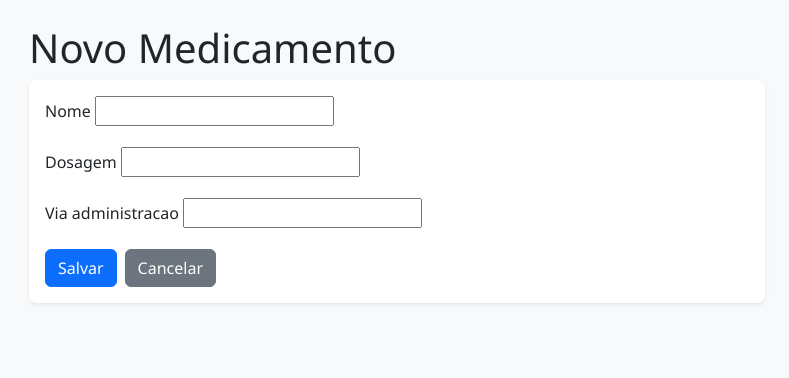
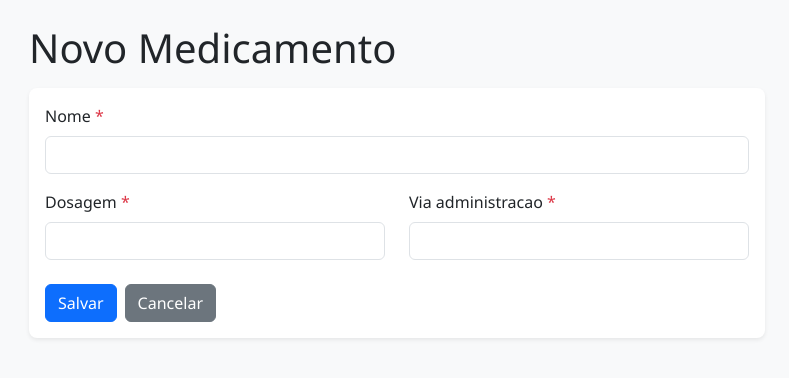
Before and after one commit to CarolM0rais/Projeto-CuideMed, a Django app: page /medicamentos/novo/ in a window 1280 px wide. Shown: the part 56-434 px from the top of the page, without its empty margins (53-842 px from the left). Run offline with Django 5.2, Linux system fonts and the light colour scheme; a user stored in the database is signed in.

Commit message:
style: standardize form styling

```diff
--- a/core/forms.py
+++ b/core/forms.py
@@ -47,6 +47,11 @@ class MedicamentoForm(forms.ModelForm):
     class Meta:
         model = Medicamento
         fields = ['nome', 'dosagem', 'via_administracao']
+
+    def __init__(self, *args, **kwargs):
+        super().__init__(*args, **kwargs)
+        for field in self.fields.values():
+            field.widget.attrs.update({'class': 'form-control'})
 
 class PrescricaoForm(forms.ModelForm):
     class Meta:
--- a/templates/core/medicamento_form.html
+++ b/templates/core/medicamento_form.html
@@ -4,40 +4,63 @@
 {% block title %}{% if object %}Editar{% else %}Novo{% endif %} Medicamento - Sistema de Medicação Hospitalar{% endblock %}
 
 {% block content %}
-<div class="row">
+<div class="row mt-4">
     <div class="col-12">
-        <h1>{% if object %}Editar{% else %}Novo{% endif %} Medicamento</h1>
+        <h1 class="mb-3">{% if object %}Editar{% else %}Novo{% endif %} Medicamento</h1>
     </div>
 </div>
 
 <div class="row">
-    <div class="col-md-8">
+    <div class="col-md-10 col-lg-8">
         <div class="card">
             <div class="card-body">
-                <form method="post">
+                <form method="post" novalidate>
                     {% csrf_token %}
-                    <div class="mb-3">
-                        <label for="{{ form.nome.id_for_label }}" class="form-label">{{ form.nome.label }}</label>
+                    <div class="row">
+                        <!-- Nome (linha inteira) -->
+                        <div class="col-md-12 mb-3">
+                            <label for="{{ form.nome.id_for_label }}" class="form-label">
+                                {{ form.nome.label }}
+                                {% if form.nome.field.required %}
+                                    <span class="text-danger">*</span>
+                                {% endif %}
+                            </label>
                             {{ form.nome }}
                             {% if form.nome.errors %}
-                            <div class="text-danger">{{ form.nome.errors }}</div>
+                                <div class="text-danger mt-1">{{ form.nome.errors }}</div>
                             {% endif %}
                         </div>
-                    <div class="mb-3">
-                        <label for="{{ form.dosagem.id_for_label }}" class="form-label">{{ form.dosagem.label }}</label>
+
+                        <!-- Dosagem -->
+                        <div class="col-md-6 mb-3">
+                            <label for="{{ form.dosagem.id_for_label }}" class="form-label">
+                                {{ form.dosagem.label }}
+                                {% if form.dosagem.field.required %}
+                                    <span class="text-danger">*</span>
+                                {% endif %}
+                            </label>
                             {{ form.dosagem }}
                             {% if form.dosagem.errors %}
-                            <div class="text-danger">{{ form.dosagem.errors }}</div>
+                                <div class="text-danger mt-1">{{ form.dosagem.errors }}</div>
                             {% endif %}
                         </div>
-                    <div class="mb-3">
-                        <label for="{{ form.via_administracao.id_for_label }}" class="form-label">{{ form.via_administracao.label }}</label>
+
+                        <!-- Via de administração -->
+                        <div class="col-md-6 mb-3">
+                            <label for="{{ form.via_administracao.id_for_label }}" class="form-label">
+                                {{ form.via_administracao.label }}
+                                {% if form.via_administracao.field.required %}
+                                    <span class="text-danger">*</span>
+                                {% endif %}
+                            </label>
                             {{ form.via_administracao }}
                             {% if form.via_administracao.errors %}
-                            <div class="text-danger">{{ form.via_administracao.errors }}</div>
+                                <div class="text-danger mt-1">{{ form.via_administracao.errors }}</div>
                             {% endif %}
                         </div>
-                    <div class="d-flex gap-2">
+                    </div>
+
+                    <div class="d-flex gap-2 mt-2">
                         <button type="submit" class="btn btn-primary">Salvar</button>
                         <a href="{% url 'medicamento_list' %}" class="btn btn-secondary">Cancelar</a>
                     </div>
```
Also changed, not shown: templates/core/prescricao_form.html (+5 -5 lines), db.sqlite3. Lines whose indentation alone changed are shown as unchanged.
